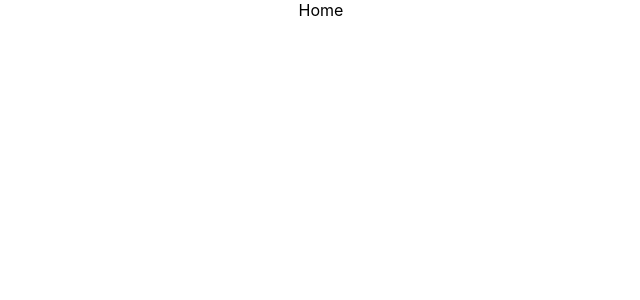
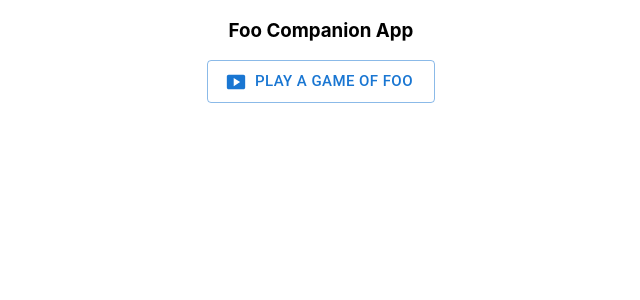
Before and after one commit to tsteelematc/foo-23f, a React (Create React App) app: page /#/ in a window 1280 px wide. Shown: the top 300 px of the page, without its empty margins (319-959 px from the left). Built offline with nearby package versions, Linux system fonts and the light colour scheme.

Commit message:
Finished screens/create-and-navigate...
With nuance...

With errors, react effects can only be called inside a React component...

```diff
--- /dev/null
+++ b/src/Home.tsx
@@ -0,0 +1,28 @@
+import Button from '@mui/material/Button';
+import SmartDisplay from '@mui/icons-material/SmartDisplay';
+import { useNavigate } from "react-router-dom";
+
+export const Home = () => {
+
+    const navigate = useNavigate();
+
+    return (
+        <>
+        <h3>
+            Foo Companion App
+        </h3>
+        <Button
+            variant="outlined"
+            size="large"
+            startIcon={
+            <SmartDisplay />
+            }
+            onClick={
+                () => navigate('/setup')
+            }
+        >
+            Play a Game of Foo
+        </Button>
+        </>
+    );
+};
--- /dev/null
+++ b/src/Play.tsx
@@ -0,0 +1,24 @@
+import Button from '@mui/material/Button';
+import { useNavigate } from "react-router-dom";
+
+export const Play = () => {
+
+    const nav = useNavigate();
+
+    return (
+        <>
+        <h3>
+            Play &amp; Collect Data
+        </h3>
+        <Button
+            variant="outlined"
+            size="large"
+            onClick={
+                () => nav(-2)
+            }
+        >
+            Done
+        </Button>
+        </>
+    );
+};
--- /dev/null
+++ b/src/Setup.tsx
@@ -0,0 +1,24 @@
+import Button from '@mui/material/Button';
+import { useNavigate } from "react-router-dom";
+
+export const Setup = () => {
+
+    const navigate = useNavigate();
+
+    return (
+        <>
+            <h3>
+                Setup a Game of Foo
+            </h3>
+            <Button
+                variant="outlined"
+                size="large"
+                onClick={
+                    () => navigate('/play')
+                }
+            >
+                Start the Game
+            </Button>
+        </>
+    );
+};
```
Also changed, not shown: src/App.tsx (+9 -7 lines).
